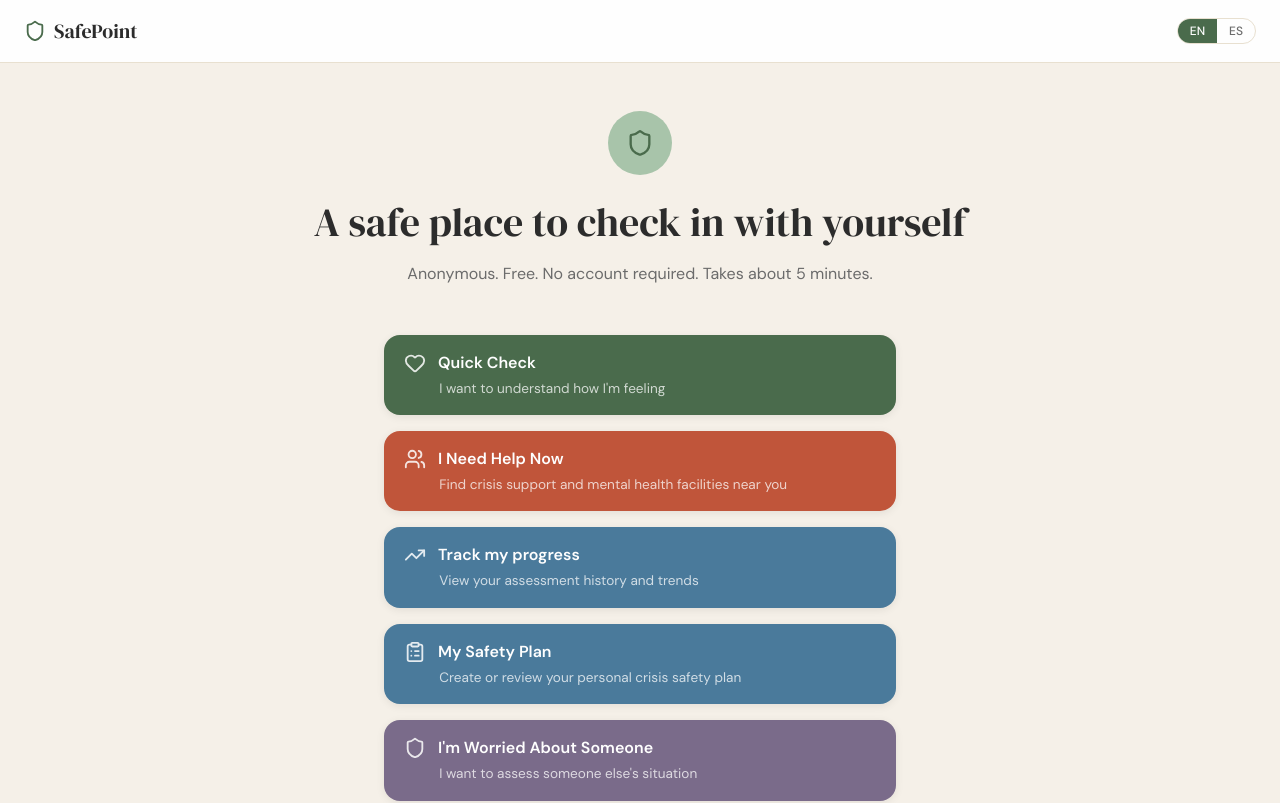
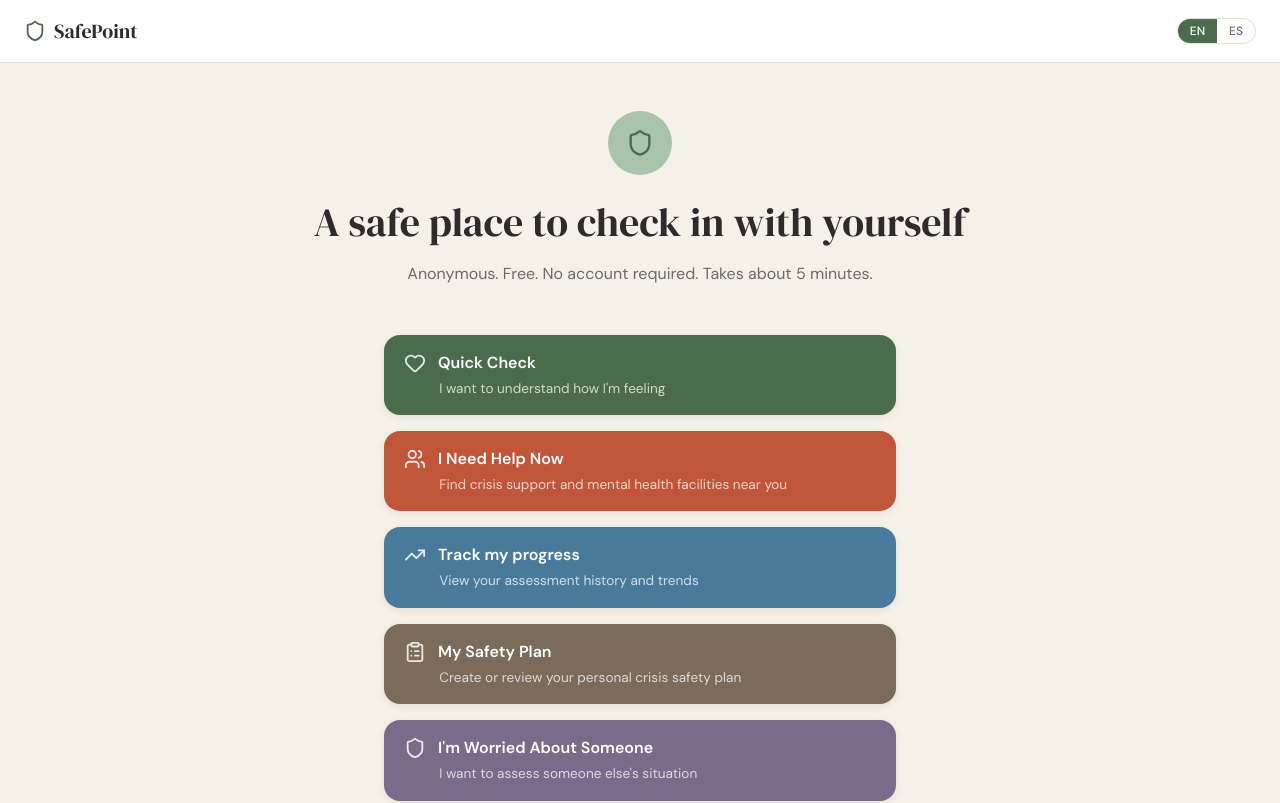
Before and after one commit to asihub/safepoint-ui, a React app: page / in a window 1280 px wide. Shown: the top 803 px of the page. Built offline with nearby package versions, Linux system fonts and the light colour scheme; the HTML template or start-up script is replaced by a standard one.

Commit message:
SPUI-0056 changed color of safety plan button

```diff
--- a/src/pages/Home.jsx
+++ b/src/pages/Home.jsx
@@ -108,7 +108,7 @@ export default function Home() {
           description={t('trackMyProgressDesc')} onClick={() => navigate('/progress')} steel />
 
         <ModeCard icon={<ClipboardList size={22} />} title={t('mySafetyPlan')}
-          description={t('mySafetyPlanDesc')} onClick={() => navigate('/safety-plan')} steel />
+          description={t('mySafetyPlanDesc')} onClick={() => navigate('/safety-plan')} teal />
 
         <ModeCard icon={<Shield size={22} />} title={t('modeWorriedAbout')}
           description={t('modeWorriedAboutDesc')} onClick={() => start('proxy')} mauve />
@@ -125,10 +125,10 @@ export default function Home() {
   )
 }
 
-function ModeCard({ icon, title, description, onClick, primary, urgent, steel, mauve }) {
-  const bg = urgent ? 'var(--high)' : primary ? 'var(--sage-dark)' : steel ? '#4A7A9B' : mauve ? '#7A6B8A' : 'var(--white)'
-  const color = urgent || primary || steel || mauve ? 'var(--white)' : 'var(--charcoal)'
-  const border = urgent || primary || steel || mauve ? 'none' : '1px solid var(--sand-dark)'
+function ModeCard({ icon, title, description, onClick, primary, urgent, steel, mauve, teal }) {
+  const bg = urgent ? 'var(--high)' : primary ? 'var(--sage-dark)' : steel ? '#4A7A9B' : mauve ? '#7A6B8A' : teal ? '#7A6B5A' : 'var(--white)'
+  const color = urgent || primary || steel || mauve || teal ? 'var(--white)' : 'var(--charcoal)'
+  const border = urgent || primary || steel || mauve || teal ? 'none' : '1px solid var(--sand-dark)'
   return (
     <button onClick={onClick} className="w-full text-left px-5 py-4 rounded-2xl transition-all hover:scale-[1.02] active:scale-[0.98]"
       style={{ background: bg, color, border, boxShadow: '0 2px 8px rgba(0,0,0,0.08)' }}>
```
